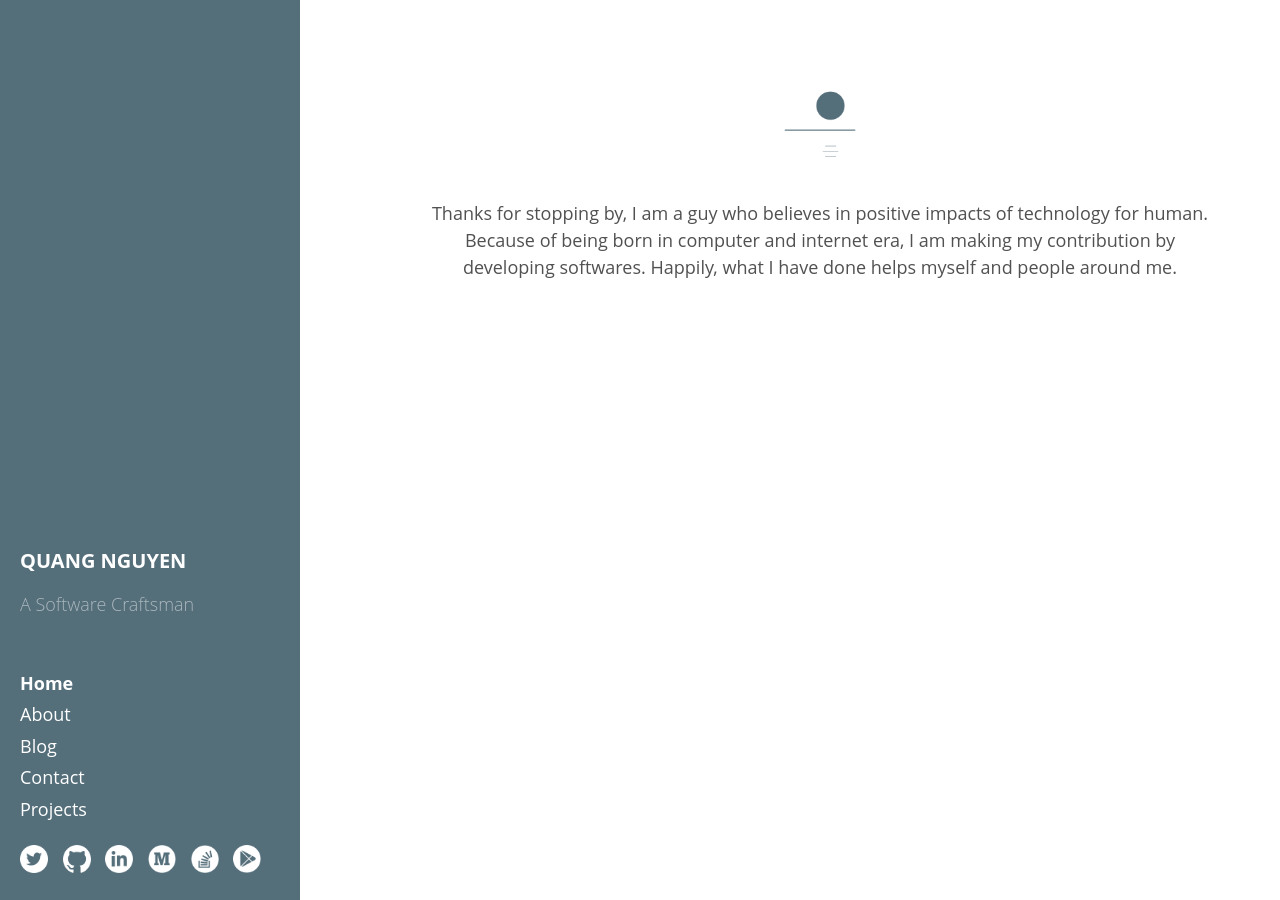
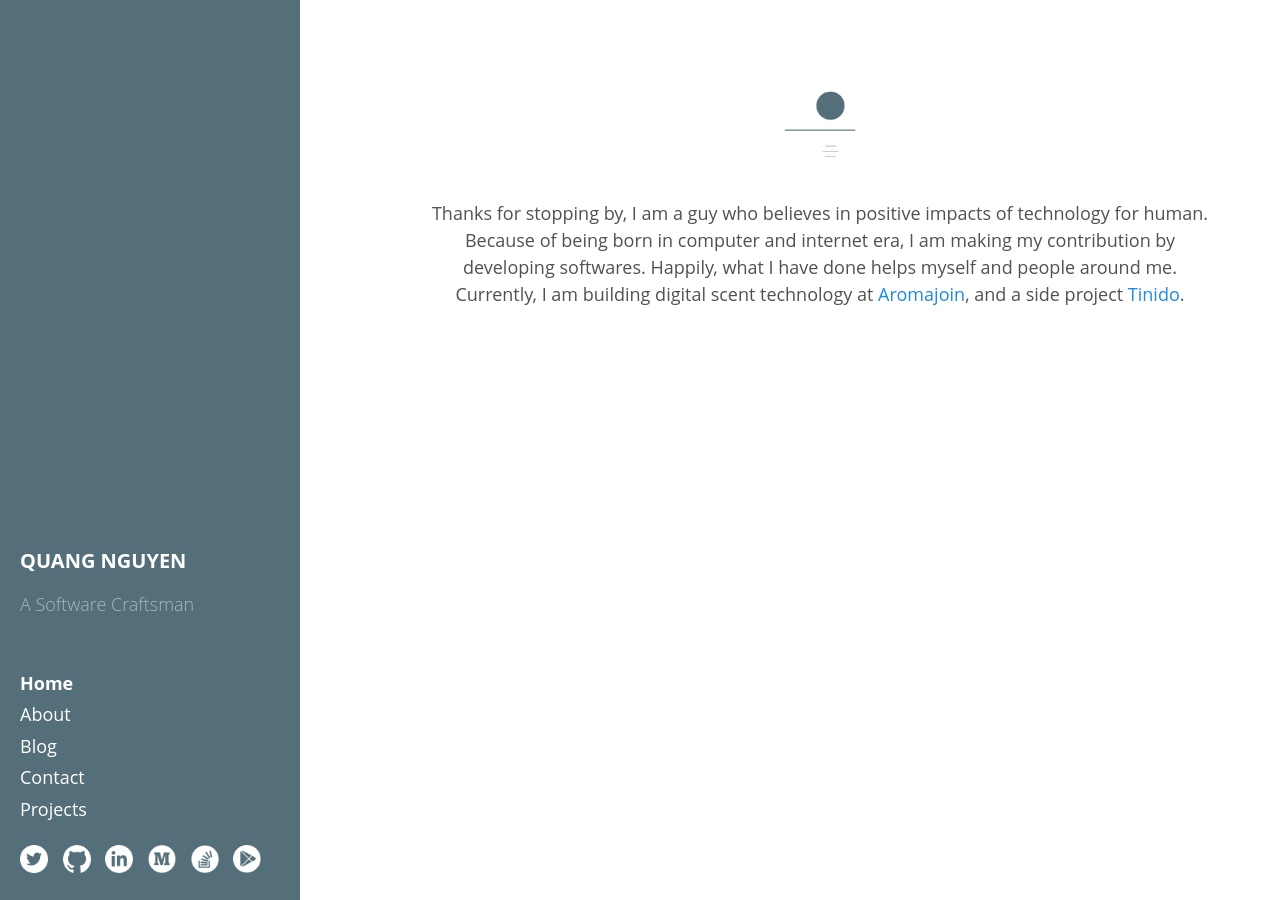
Before and after one commit to quangctkm9207/quangctkm9207.github.io, a Jekyll site: the page built from index.md, in a window 1280 px wide. Built offline with Jekyll 4.4.1, drawn with Linux system fonts in a browser that asks for light colours; comment, search, counter and statistics services are not loaded.

Commit message:
Update index.md

```diff
--- a/index.md
+++ b/index.md
@@ -5,6 +5,6 @@ title: Home
 <p align="center">
  <img src="{{ site.newbaseurl }}assets/icon_144_white.png" height="100" width="100">
   Thanks for stopping by, I am a guy who believes in positive impacts of technology for human.
-  Because of being born in computer and internet era, I am making my contribution by developing softwares. Happily, what I have done helps myself and people around me.
+  Because of being born in computer and internet era, I am making my contribution by developing softwares. Happily, what I have done helps myself and people around me. Currently, I am building digital scent technology at <a href="https://aromajoin.com">Aromajoin</a>, and a side project <a href="https://tinido.com">Tinido</a>.
   <br><br>
 </p>
```
